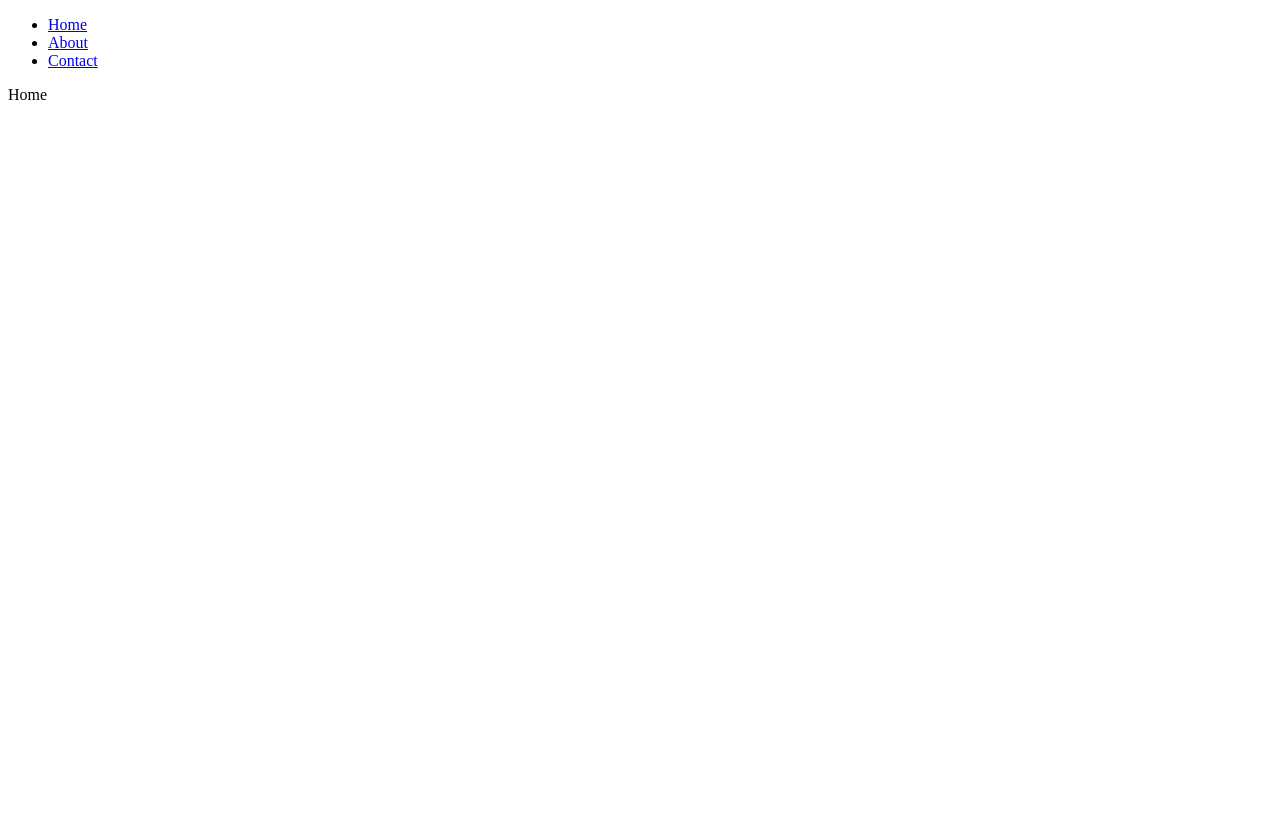
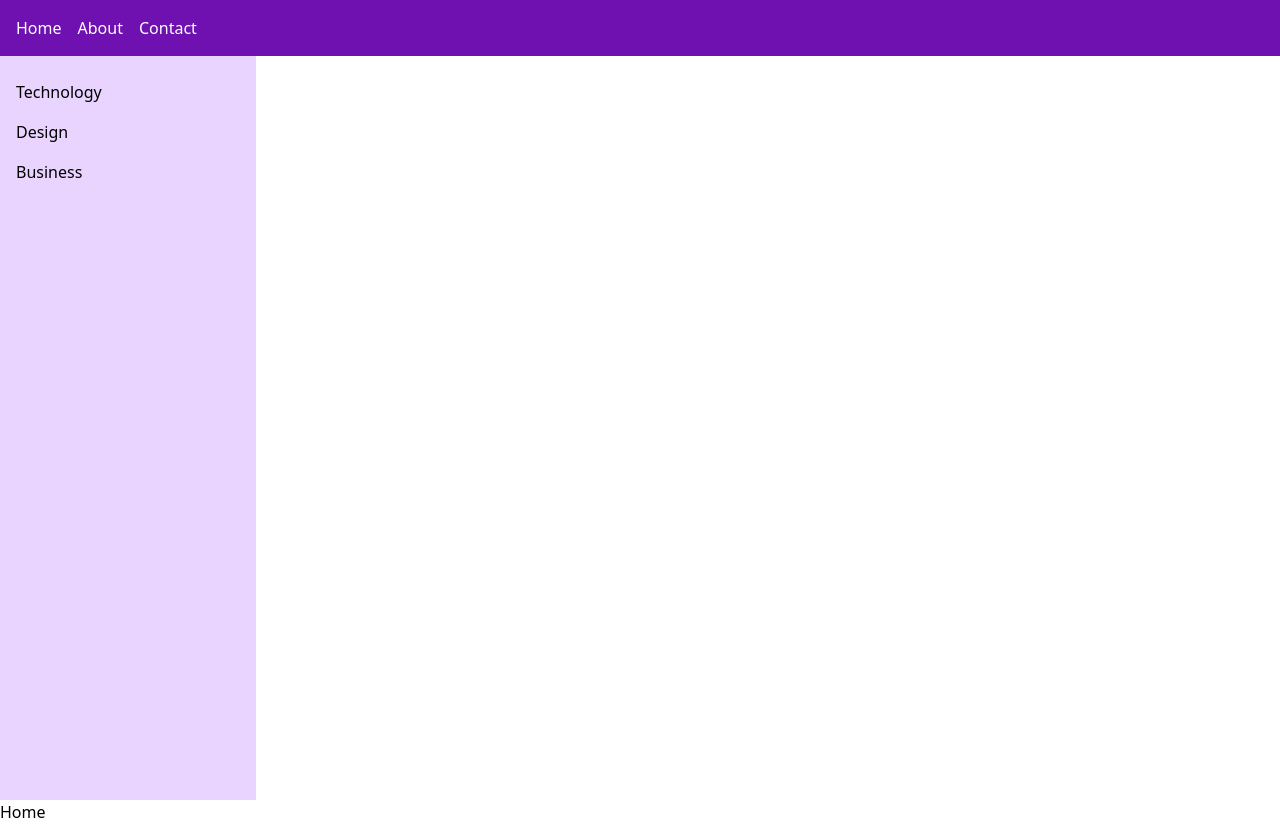
Before and after one commit to aadarshraj02/Next.JS-learnings, a Next.js app in the folder 06. Layout/layout-challange/: page / in a window 1280 px wide. Before the commit the page ends 800 px from the top, so only its background shows below. Built offline with nearby package versions, Linux system fonts and the light colour scheme.

Commit message:
designed aside bar

```diff
--- a/06. Layout/layout-challange/src/app/layout.tsx
+++ b/06. Layout/layout-challange/src/app/layout.tsx
@@ -1,5 +1,6 @@
 import Link from "next/link";
 import { ReactNode } from "react";
+import "./globals.css";
 
 const BaseLayout = ({ children }: { children: ReactNode }) => {
   return (
@@ -10,17 +11,53 @@ const BaseLayout = ({ children }: { children: ReactNode }) => {
             <nav>
               <ul className="flex space-x-4">
                 <li>
-                  <Link href={"/"}>Home</Link>
+                  <Link className="hover:text-purple-400" href={"/"}>
+                    Home
+                  </Link>
                 </li>
                 <li>
-                  <Link href={"/about"}>About</Link>
+                  <Link className="hover:text-purple-400" href={"/about"}>
+                    About
+                  </Link>
                 </li>
                 <li>
-                  <Link href={"/contact"}>Contact</Link>
+                  <Link className="hover:text-purple-400" href={"/contact"}>
+                    Contact
+                  </Link>
                 </li>
               </ul>
             </nav>
           </header>
+          <div className="flex flex-1">
+            <aside className="w-64 bg-purple-200 p-4">
+              <ul>
+                <li>
+                  <Link
+                    href={"/category/technology"}
+                    className="block py-2 hover:bg-purple-300"
+                  >
+                    Technology
+                  </Link>
+                </li>
+                <li>
+                  <Link
+                    href={"/category/design"}
+                    className="block py-2 hover:bg-purple-300"
+                  >
+                    Design
+                  </Link>
+                </li>
+                <li>
+                  <Link
+                    href={"/category/business"}
+                    className="block py-2 hover:bg-purple-300"
+                  >
+                    Business
+                  </Link>
+                </li>
+              </ul>
+            </aside>
+          </div>
         </div>
         {children}
       </body>
```
